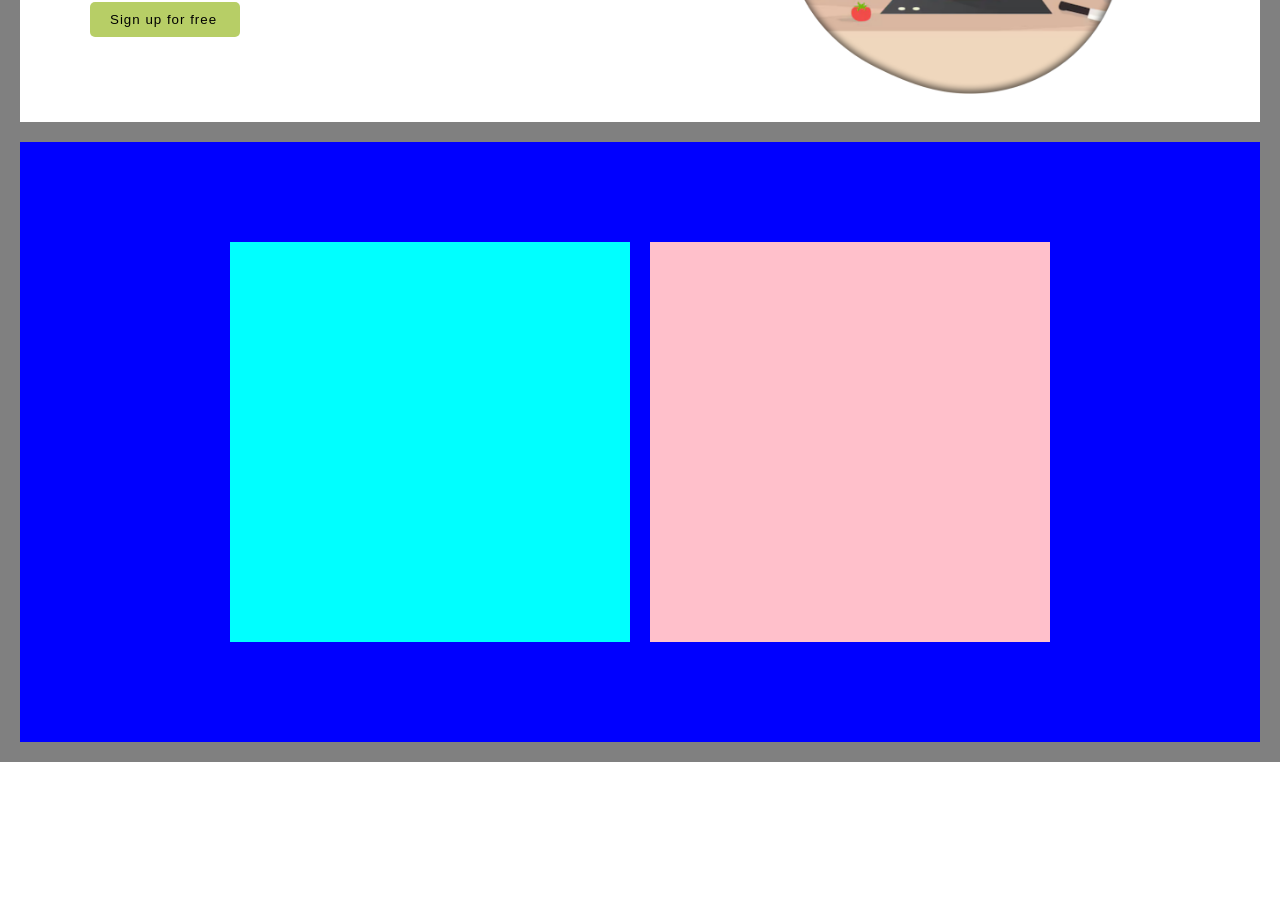
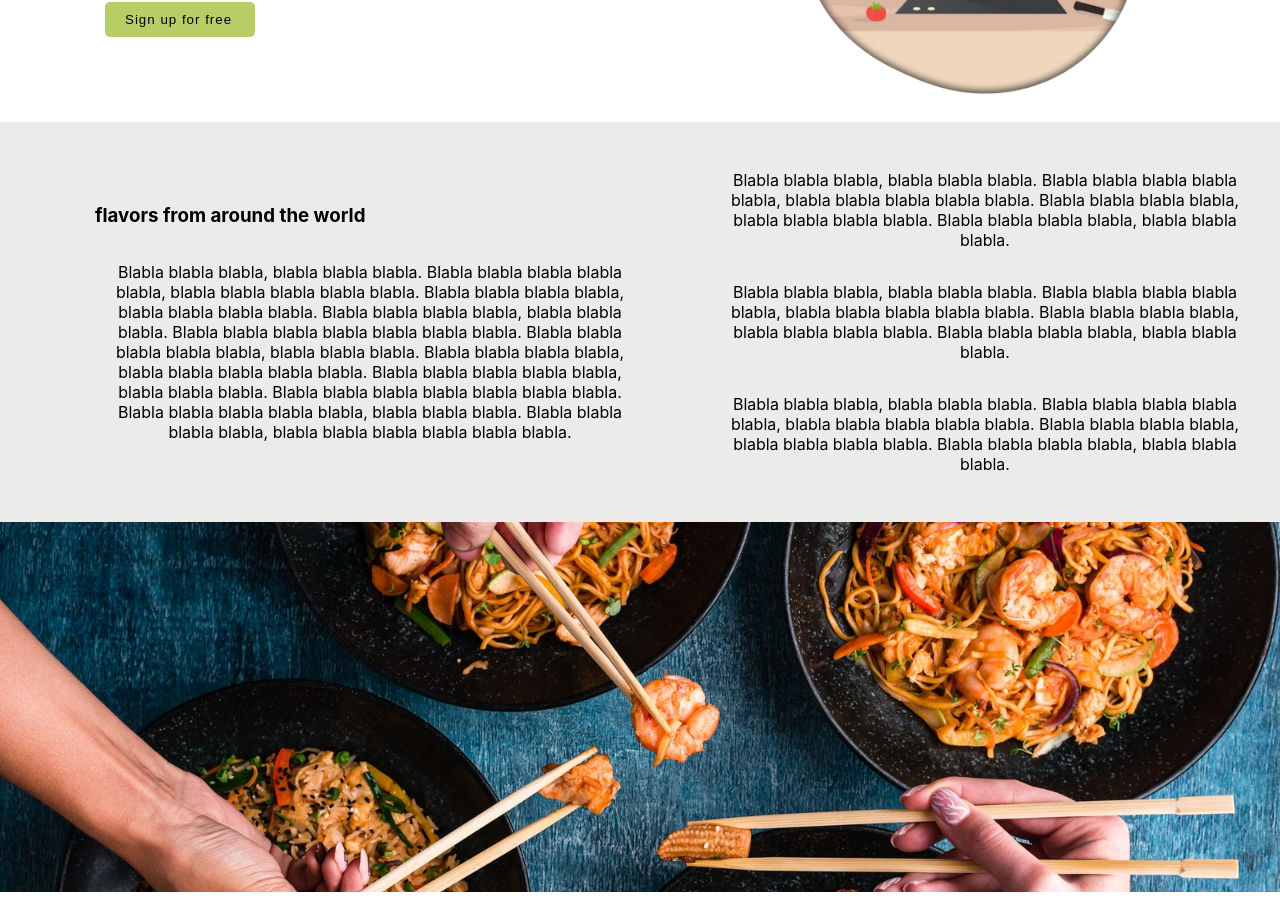
Before and after one commit to rwatoun/Recipe-Sharing-Platform, a React (Create React App) app: page /About in a window 1280 px wide. Shown: the part 500-1412 px from the top of the page. Before the commit the page ends 1262 px from the top, so only its background shows below. Built offline with nearby package versions, Linux system fonts and the light colour scheme.

Commit message:
worked on position of elements in about page and added a third container

```diff
--- a/src/about-us/about.css
+++ b/src/about-us/about.css
@@ -1,7 +1,6 @@
 .content {
-  background-color: grey;
+  background-color: white;
   height: 100%;
-  padding: 20px;
   padding-top: 20px;
   padding-bottom: 20px;
 }
@@ -15,14 +14,13 @@
   width: 100%;
   height: 500px;
   padding: 20px;
-  margin-bottom: 20px;
 }
 
 .leftFirstContent {
-  margin-left: 40px;
+  margin-left: 75px;
   background-color: white;
   width: 700px;
-  height: 300px;
+  height: 340px;
   display: flex;
   flex-direction: column;
   align-items: flex-start;
@@ -49,7 +47,7 @@
 }
 
 .rightFirstContent {
-  margin-left: 60px;
+  margin-left: 40px;
   background-color: white;
   width: 500px;
   height: 450px;
@@ -68,22 +66,42 @@
   box-sizing: border-box;
   display: flex;
   gap: 20px;
-  justify-content: center;
   align-items: center;
-  background-color: blue;
+  background-color: #ebecea;
   width: 100%;
-  height: 600px;
+  height: 400px;
   padding: 20px;
 }
 
 .leftSecondContent {
-  background-color: aqua;
-  width: 400px;
+  display: flex;
+  flex-direction: column;
+  justify-content: center;
+  align-items: flex-start;
+  background-color: #ebecea;
+  margin-left: 75px;
+  width: 620px;
   height: 400px;
 }
 
 .rightSecondContent {
-  background-color: pink;
-  width: 400px;
+  display: flex;
+  flex-direction: column;
+  justify-content: center;
+  align-items: flex-start;
+  margin-left: 45px;
+  background-color: #ebecea;
+  width: 620px;
   height: 400px;
 }
+
+/* Third Container*/
+
+.thirdContainer {
+  width: 100%;
+  height: 370px;
+  background-image: url("../third.jpg");
+  background-size: cover; /* Scales the image to cover the container */
+  background-position: center; /* Centers the image in the container */
+  background-repeat: no-repeat; /* Ensures the image doesn’t repeat */
+}
--- a/src/about-us/about.js
+++ b/src/about-us/about.js
@@ -3,6 +3,7 @@ import { useNavigate } from "react-router-dom";
 import Navbar from "../navbar";
 import "./about.css";
 import peopleCooking from "../peoplecooking.png";
+import third from "../third.jpg";
 
 function FirstContent() {
   return (
@@ -37,10 +38,47 @@ function FirstContent() {
 function SecondContent() {
   return (
     <div className={"secondContent"}>
-      <div className={"leftSecondContent"}></div>
-      <div className={"rightSecondContent"}></div>
+      <div className={"leftSecondContent"}>
+        <h3>flavors from around the world</h3>
+        <p>
+          Blabla blabla blabla, blabla blabla blabla. Blabla blabla blabla
+          blabla blabla, blabla blabla blabla blabla blabla. Blabla blabla
+          blabla blabla, blabla blabla blabla blabla. Blabla blabla blabla
+          blabla, blabla blabla blabla. Blabla blabla blabla blabla blabla
+          blabla blabla. Blabla blabla blabla blabla blabla, blabla blabla
+          blabla. Blabla blabla blabla blabla, blabla blabla blabla blabla
+          blabla. Blabla blabla blabla blabla blabla, blabla blabla blabla.
+          Blabla blabla blabla blabla blabla blabla blabla. Blabla blabla blabla
+          blabla blabla, blabla blabla blabla. Blabla blabla blabla blabla,
+          blabla blabla blabla blabla blabla blabla.
+        </p>
+      </div>
+      <div className={"rightSecondContent"}>
+        <p style={{ alignSelf: "flex-start" }}>
+          Blabla blabla blabla, blabla blabla blabla. Blabla blabla blabla
+          blabla blabla, blabla blabla blabla blabla blabla. Blabla blabla
+          blabla blabla, blabla blabla blabla blabla. Blabla blabla blabla
+          blabla, blabla blabla blabla.
+        </p>
+        <p style={{ alignSelf: "flex-start" }}>
+          Blabla blabla blabla, blabla blabla blabla. Blabla blabla blabla
+          blabla blabla, blabla blabla blabla blabla blabla. Blabla blabla
+          blabla blabla, blabla blabla blabla blabla. Blabla blabla blabla
+          blabla, blabla blabla blabla.
+        </p>
+        <p style={{ alignSelf: "flex-start" }}>
+          Blabla blabla blabla, blabla blabla blabla. Blabla blabla blabla
+          blabla blabla, blabla blabla blabla blabla blabla. Blabla blabla
+          blabla blabla, blabla blabla blabla blabla. Blabla blabla blabla
+          blabla, blabla blabla blabla.
+        </p>
+      </div>
     </div>
   );
+}
+
+function ThirdContent() {
+  return <div className={"thirdContainer"}></div>;
 }
 
 function About() {
@@ -50,6 +88,7 @@ function About() {
       <div className={"content"}>
         <FirstContent />
         <SecondContent />
+        <ThirdContent />
       </div>
     </div>
   );
```
Also changed, not shown: src/third.jpg (added).
